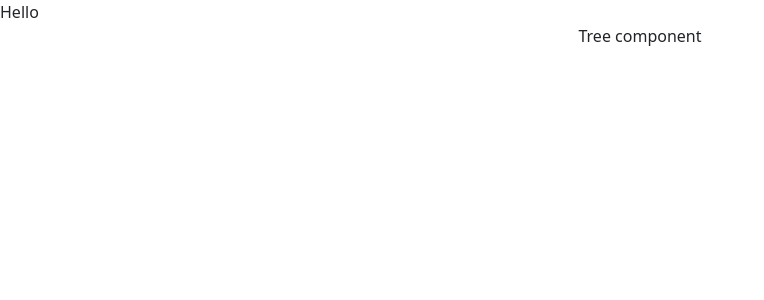
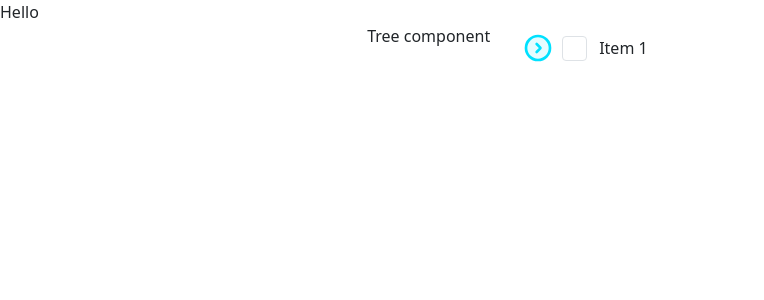
Before and after one commit to AhmadZahedi/Tree-component-vue3-compositionAPI, a Vue app: page / in a window 1280 px wide. Shown: the top 300 px of the page, without its empty margins (0-764 px from the left). Built offline with nearby package versions, Linux system fonts and the light colour scheme.

Commit message:
feat(TreeComponent): 1. receive rawData and create tree structure inside the component 2. make tree "ref" to rerender nodes after changing "__expanded" property inside "TreeNodeComponent"

```diff
--- a/src/components/TreeComponent.vue
+++ b/src/components/TreeComponent.vue
@@ -1,19 +1,24 @@
 <template>
   Tree component
-<TreeNode
+  <ul>
+    <TreeNodeComponent
         v-for="node in data"
         :node="node"
         :itemValue="itemValue"
         :itemTitle="itemTitle"
     />
+  </ul>
 </template>
 
 <script>
-import TreeNode from "./TreeNodeComponent.vue";
+import TreeNodeComponent from "./TreeNodeComponent.vue";
+import {ref} from "vue";
+
 export default {
-  components: { TreeNode },
+  components: {TreeNodeComponent},
+
   props: {
-    data: {
+    rawData: {
       type: Array,
       required: true
     },
@@ -26,10 +31,28 @@ export default {
       default: 'title'
     }
   },
+
   setup(props) {
-    console.log(props.data)
+    console.log(props.rawData)
 
-    return {}
+    function prepareData(array, parentId = null) {
+      let result = [];
+      array.forEach((item) => {
+        item.__selected = false;
+        item.__expanded = true;
+        if (item.parent_id === parentId) {
+          result.push(item);
+          item.children = prepareData(array, item.id);
+        }
+      })
+      return result;
+    }
+
+    const data = ref(prepareData(props.rawData));
+
+    return {
+      data
+    };
   }
 }
 </script>
```
Lines whose indentation alone changed are shown as unchanged.
